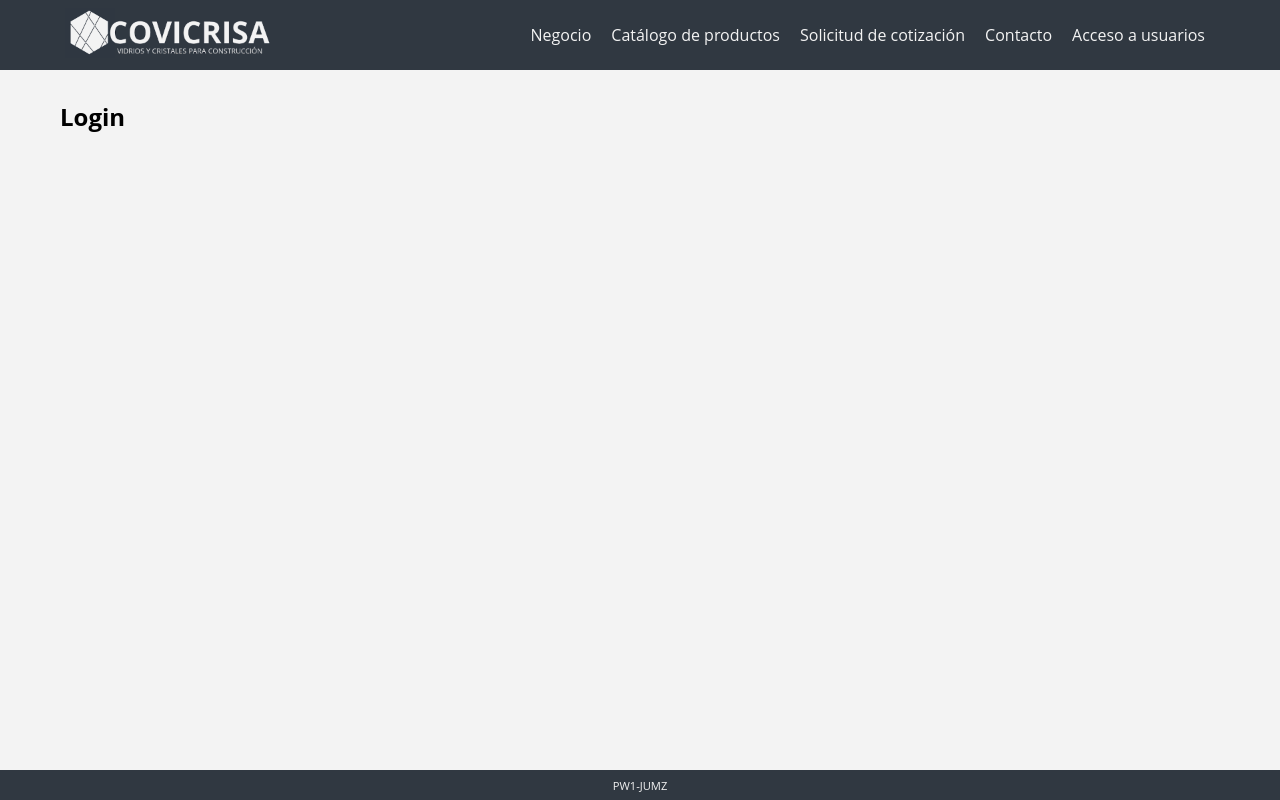
After one commit to JuliusMatadamas/Covicrisa, a PHP site: page /login.php in a window 1280 px wide. The commit adds this page. Run offline with PHP 8.4, Linux system fonts and the light colour scheme.

Commit message:
Se crean las demas paginas del sitio.

```diff
--- a/css/classes.css
+++ b/css/classes.css
@@ -1,3 +1,8 @@
+.content {
+    margin: 0px 30px 100px 30px;
+    padding: 30px;
+    text-align: justify;
+}
 .details {
     color: var(--color-secundario);
     font-size: 1.5em;
--- a/css/html.css
+++ b/css/html.css
@@ -1,15 +1,27 @@
 body {
     font-family: "Open Sans", "Calibri", sans-serif;
 }
-
+footer {
+    align-items: center;
+    background-color: var(--color-principal);
+    bottom: 0;
+    color: var(--color-secundario);
+    font-size: .7em;
+    display: flex;
+    height: 30px;
+    left: 0;
+    justify-content: center;
+    position: fixed;
+    right: 0;
+}
 main {
     background-color: var(--color-secundario);
+    bottom: 30px;
     position: relative;
-    min-height: calc(100vh - 70px);
+    min-height: calc(100vh - 100px);
     top: 70px;
     width: 100%;
 }
-
 nav {
     background-color: var(--color-principal);
     height: 70px;
--- /dev/null
+++ b/login.php
@@ -0,0 +1,59 @@
+<!doctype html>
+<html lang="es">
+<head>
+    <meta charset="UTF-8">
+    <meta name="viewport" content="width=device-width, user-scalable=yes, initial-scale=1.0, minimum-scale=1.0">
+    <meta http-equiv="X-UA-Compatible" content="ie=edge">
+    <meta name="author" content="Julio Cesar Matadamas Zaragoza">
+    <title>Covicrisa</title>
+    <!-- CSS -->
+    <link rel="stylesheet" href="css/styles.css">
+    <link rel="shortcut icon" href="favicon.ico" type="image/x-icon">
+</head>
+<body>
+<nav>
+    <!-- NAVBAR -->
+    <div class="navbar">
+        <span>&equiv;</span>
+
+        <div class="logo">
+            <a href="#">
+                <img src="images/logotipo_inverse.png" alt="">
+            </a>
+        </div>
+
+        <div class="nav-links">
+            <div class="sidebar-logo">
+                <a href="#">
+                    <img src="images/isotipo_inverse.png" alt="">
+                </a>
+                <span>
+                        &times;
+                    </span>
+            </div>
+
+            <ul class="links">
+                <li><a href="index.html">Negocio</a></li>
+                <li><a href="catalogo.php">Catálogo de productos</a></li>
+                <li><a href="cotizacion.php">Solicitud de cotización</a></li>
+                <li><a href="contacto.php">Contacto</a></li>
+                <li><a href="login.php">Acceso a usuarios</a></li>
+            </ul>
+        </div>
+    </div>
+</nav>
+
+<main>
+    <div class="content">
+        <h2>Login</h2>
+    </div>
+</main>
+
+<footer>
+    PW1-JUMZ
+</footer>
+
+<!-- JS -->
+<script src="js/main.js"></script>
+</body>
+</html>
```
Also changed, not shown: other parts of css/classes.css (+18 -10 lines), catalogo.php (added, +59 -0 lines), contacto.php (added, +59 -0 lines), cotizacion.php (added, +59 -0 lines), index.html (+9 -4 lines).
